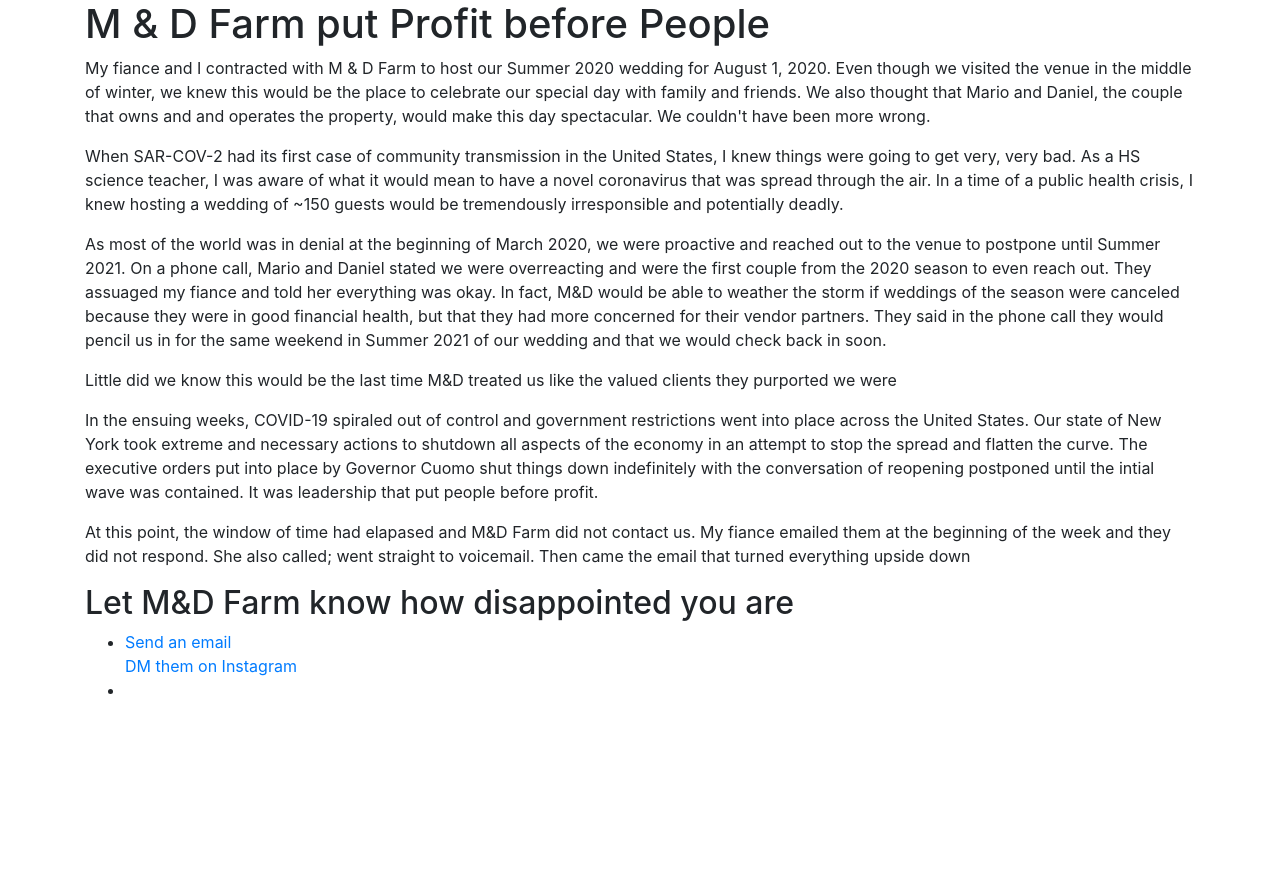
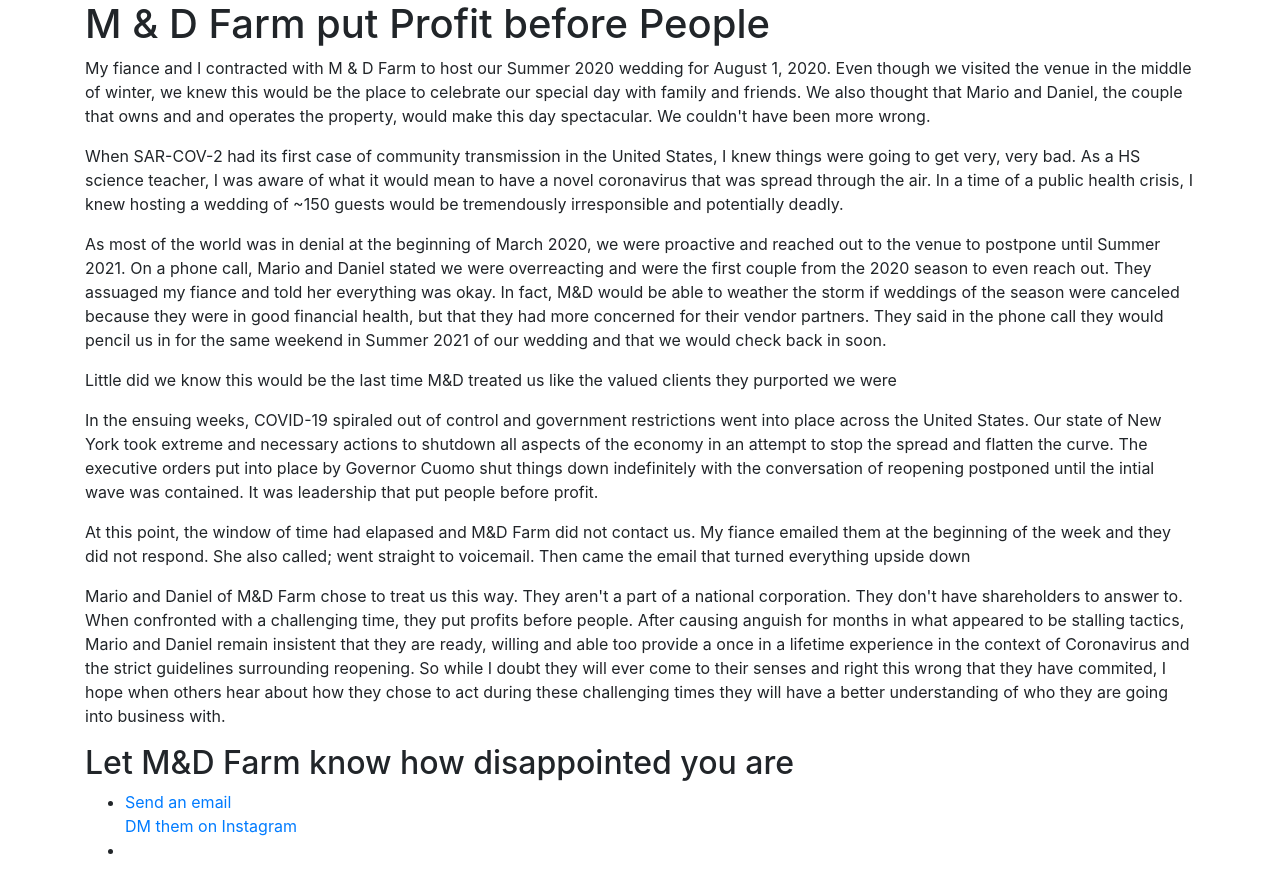
Before and after one commit to dstamp1/profile-page-1, a plain HTML site: page index.html in a window 1280 px wide. Before the commit the page ends 800 px from the top, so only its background shows below. Drawn offline with nearby package versions, Linux system fonts and the light colour scheme.

Commit message:
Add last paragraph

```diff
--- a/index.html
+++ b/index.html
@@ -21,6 +21,8 @@
           <p>Little did we know this would be the last time M&D treated us like the valued clients they purported we were</p>
           <p>In the ensuing weeks, COVID-19 spiraled out of control and government restrictions went into place across the United States. Our state of New York took extreme and necessary actions to shutdown all aspects of the economy in an attempt to stop the spread and flatten the curve. The executive orders put into place by Governor Cuomo shut things down indefinitely with the conversation of reopening postponed until the intial wave was contained. It was leadership that put people before profit.</p>
           <p>At this point, the window of time had elapased and M&D Farm did not contact us. My fiance emailed them at the beginning of the week and they did not respond. She also called; went straight to voicemail. Then came the email that turned everything upside down</p>
+<p>Mario and Daniel of M&D Farm chose to treat us this way. They aren't a part of a national corporation. They don't have shareholders to answer to. When confronted with a challenging time, they put profits before people. After causing anguish for months in what appeared to be stalling tactics, Mario and Daniel remain insistent that they are ready, willing and able too provide a once in a lifetime experience in the context of Coronavirus and the strict guidelines surrounding reopening. So while I doubt they will ever come to their senses and right this wrong that they have commited, I hope when others hear about how they chose to act during these challenging times they will have a better understanding of who they are going into business with.</p>
+
         </div>
          <div class="col-sm-12">
           <h2>Let M&D Farm know how disappointed you are</h1>
```
